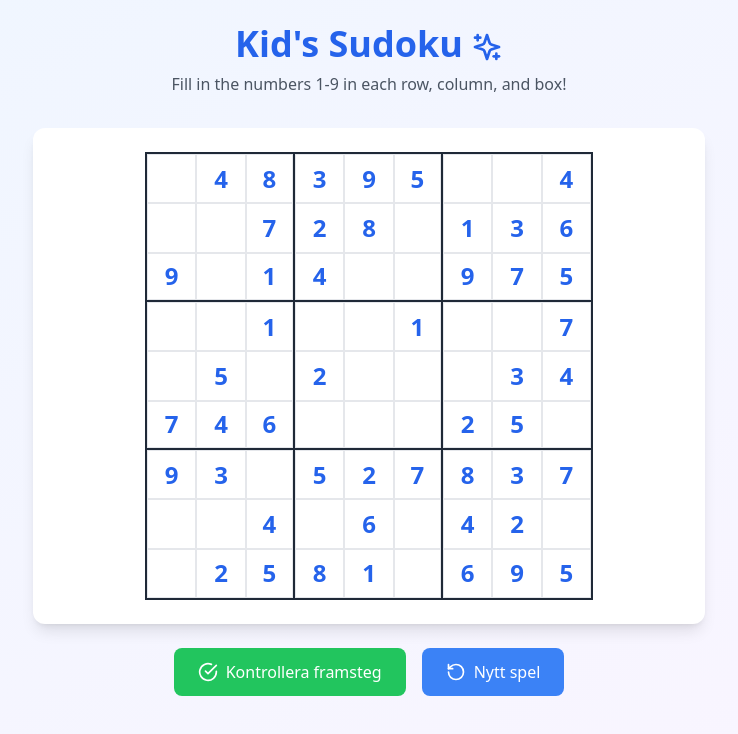
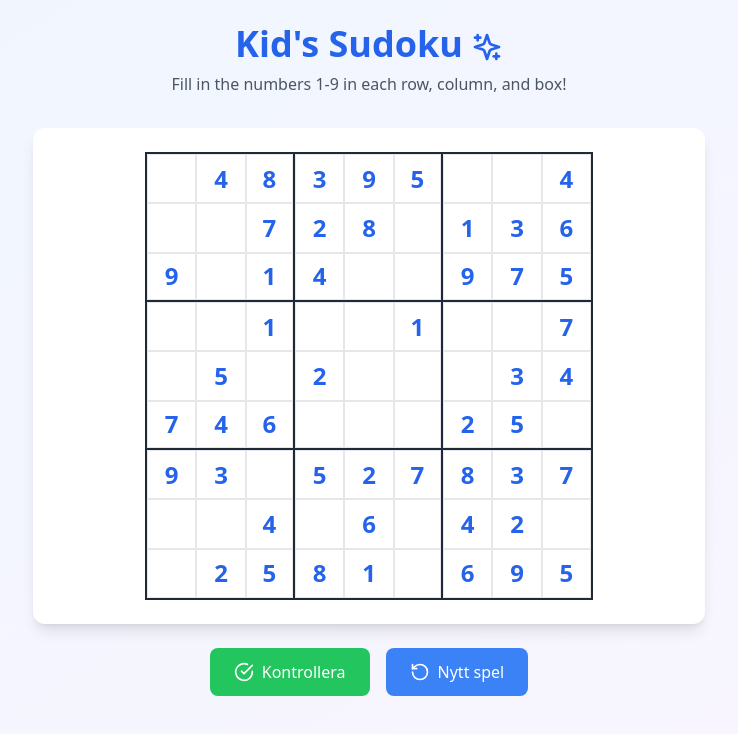
Before and after one commit to corroleaus/kids-sudoku, a React (Vite) app: page / in a window 1280 px wide. Shown: the top 734 px of the page, without its empty margins (271-1009 px from the left). Built offline with nearby package versions, Linux system fonts and the light colour scheme.

Commit message:
fix: Shorten "Kontrollera framsteg" button text to "Kontrollera"

```diff
--- a/src/App.tsx
+++ b/src/App.tsx
@@ -126,7 +126,7 @@ function App() {
             className="flex items-center gap-2 px-6 py-3 bg-green-500 text-white rounded-lg hover:bg-green-600 transition-colors"
           >
             <CheckCircle className="h-5 w-5" />
-            Kontrollera framsteg
+            Kontrollera
           </button>
           <button
             onClick={initializeGame}
```
